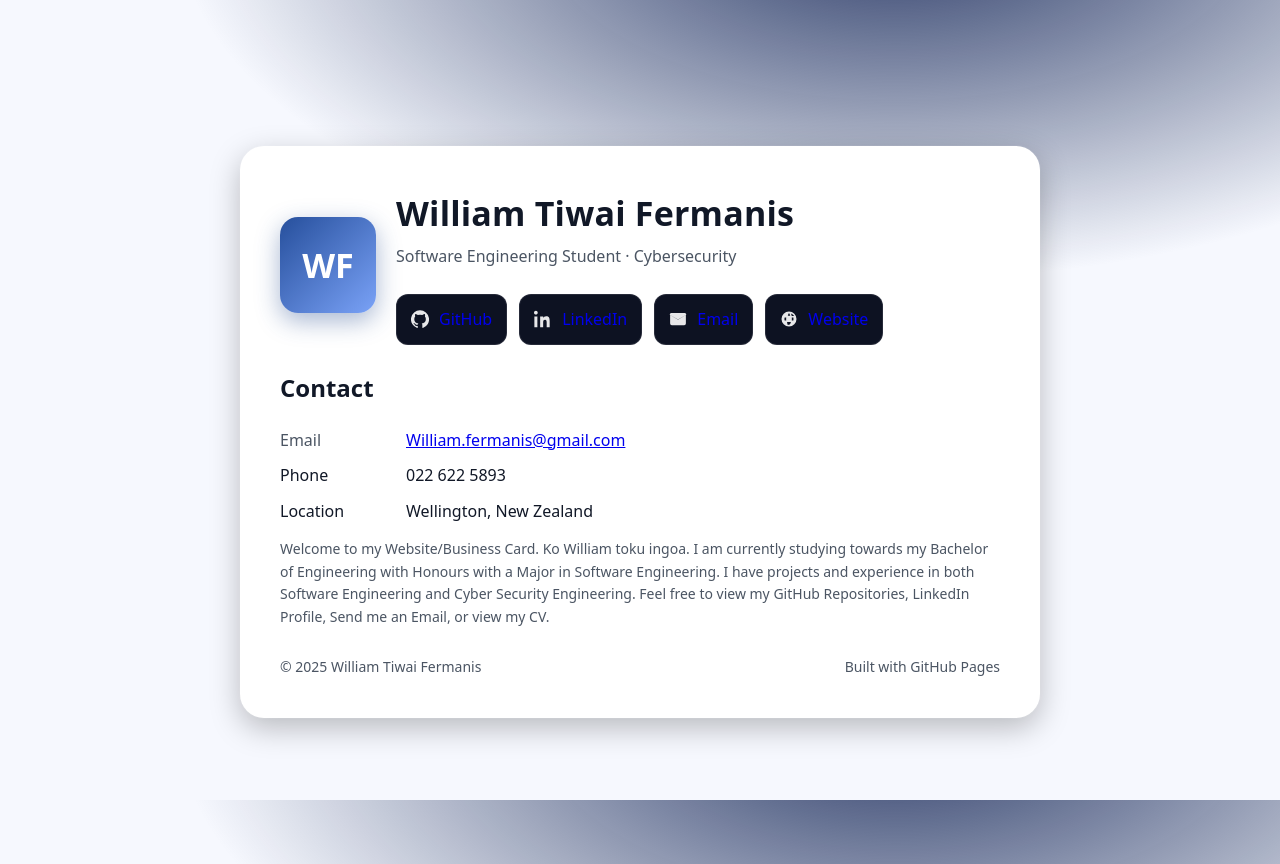
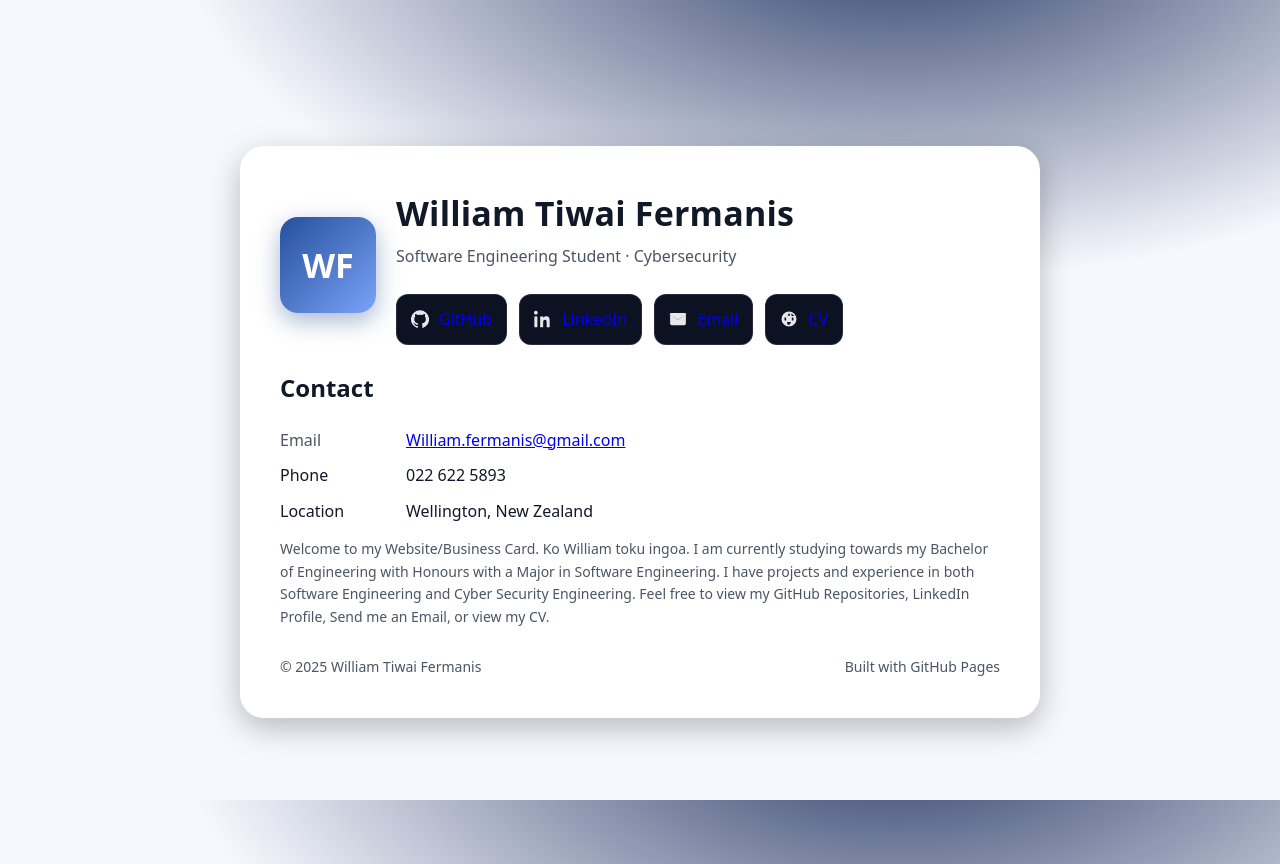
Before and after one commit to William-Fermanis/William-Fermanis, a plain HTML site: page index.html in a window 1280 px wide. Drawn offline with Linux system fonts and the light colour scheme.

Commit message:
added CV

```diff
--- a/index.html
+++ b/index.html
@@ -74,9 +74,9 @@
             <svg viewBox="0 0 24 24" fill="#fff" aria-hidden="true"><path d="M12 13 1.5 6.75V18A2.25 2.25 0 0 0 3.75 20.25h16.5A2.25 2.25 0 0 0 22.5 18V6.75L12 13Zm9-9H3a2 2 0 0 0-2 2v.3l11 6.5 11-6.5v-.3a2 2 0 0 0-2-2Z"/></svg>
             Email
           </a>
-          <a class="btn" href="https://william-fermanis.github.io/William-Fermanis" target="_blank" rel="noopener noreferrer">
+          <a class="btn" href="Resources\William_Fermanis_CV.pdf" target="_blank" rel="noopener noreferrer">
             <svg viewBox="0 0 24 24" fill="#fff" aria-hidden="true"><path d="M12 2a10 10 0 1 0 .001 20.001A10 10 0 0 0 12 2Zm6.93 6h-3.27a15.8 15.8 0 0 0-1.13-3.2A8.03 8.03 0 0 1 18.93 8ZM12 4.07c.7 1.02 1.25 2.17 1.64 3.47H10.36c.39-1.3.94-2.45 1.64-3.47ZM4.07 8h3.27c.2-1.1.56-2.2 1.13-3.2A8.03 8.03 0 0 0 4.07 8Zm0 8a8.03 8.03 0 0 0 4.4 3.2c-.57-1-.93-2.1-1.13-3.2H4.07Zm6.29 3.93A15.8 15.8 0 0 1 9.36 16H14.6c-.39 1.3-.94 2.45-1.64 3.47ZM8.34 14a13.6 13.6 0 0 1 0-4h7.32a13.6 13.6 0 0 1 0 4H8.34Zm6.32 5.2A8.03 8.03 0 0 0 18.93 16h-3.27c-.2 1.1-.56 2.2-1.13 3.2ZM7.34 16H4.07A8.03 8.03 0 0 0 7.34 19.2c-.57-1-.93-2.1-1.13-3.2ZM5.91 12a11.7 11.7 0 0 1 .26-2h11.66a11.7 11.7 0 0 1 0 4H6.17a11.7 11.7 0 0 1-.26-2Z"/></svg>
-            Website
+            CV
           </a>
         </div>
       </div>
```
Also changed, not shown: 1 other file.
